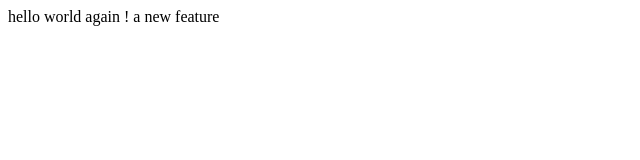
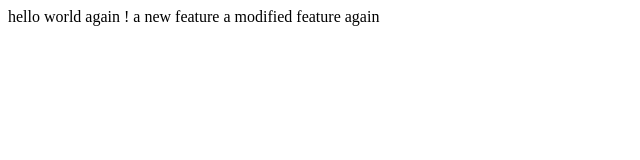
Before and after one commit to gurudevssutar/lecture1, a plain HTML site: page index.html in a window 1280 px wide. Shown: the whole page, without its empty margins (0-640 px from the left). Drawn offline with Linux system fonts and the light colour scheme.

Commit message:
A modified feature added

```diff
--- a/index.html
+++ b/index.html
@@ -8,5 +8,7 @@
     hello world again !
 
     a new feature
+
+    a modified feature again
   </body>
 </html>
```
